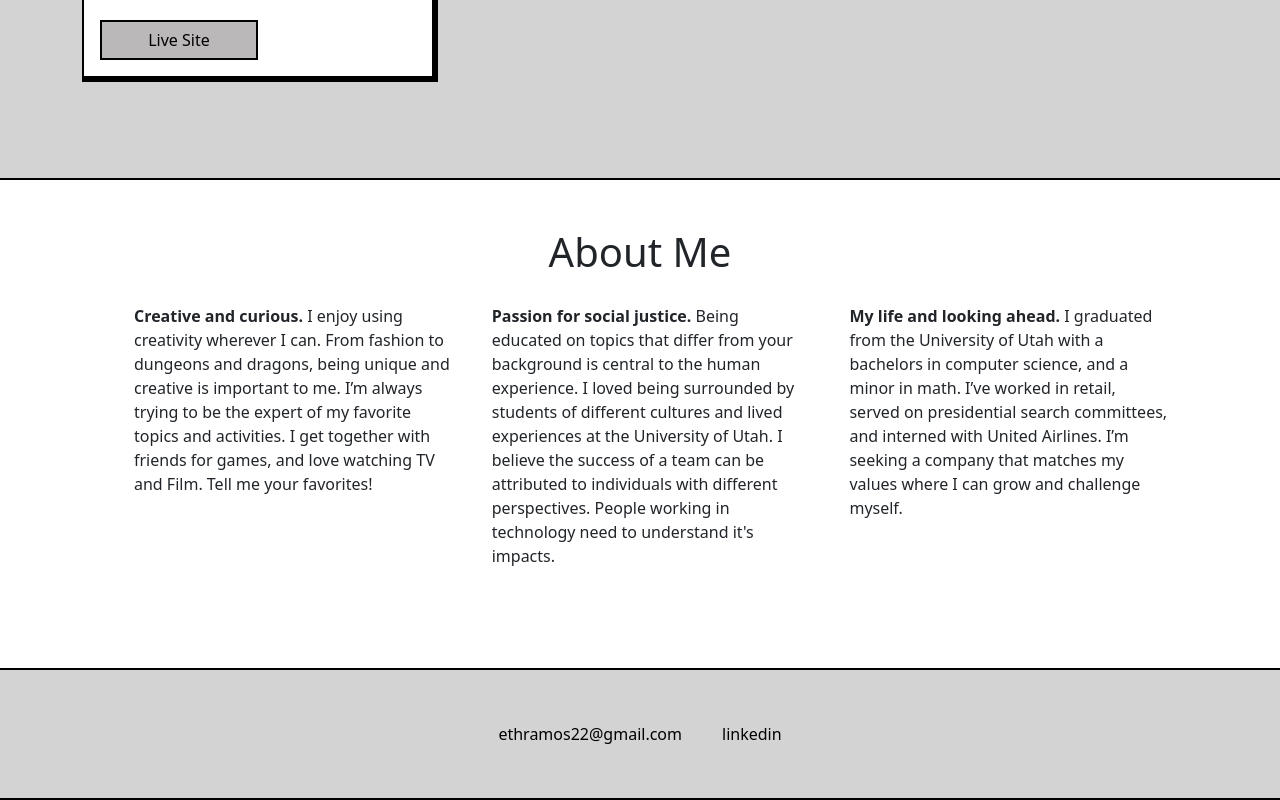
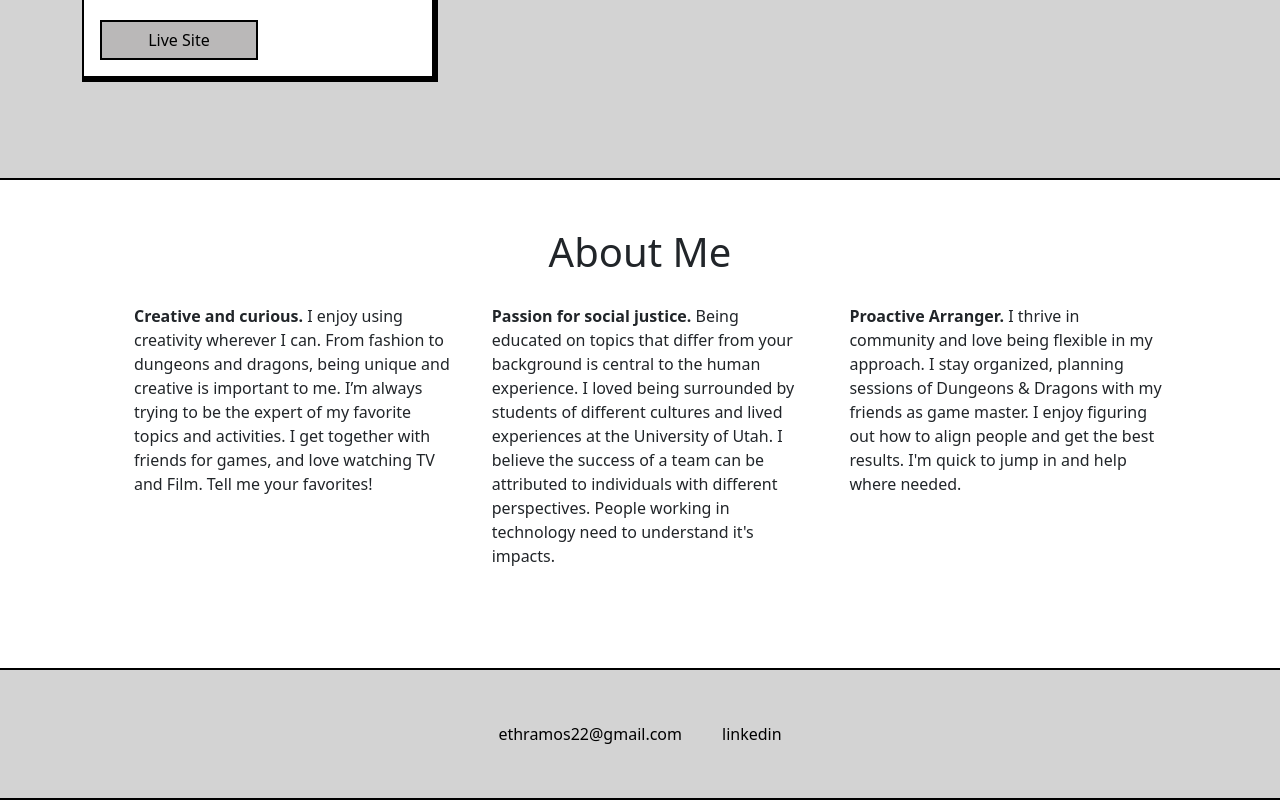
Before and after one commit to ethramos22/portfolio, a React (Create React App) app: page / in a window 1280 px wide. Shown: the part 1520-2320 px from the top of the page. Built offline with nearby package versions, Linux system fonts and the light colour scheme; a web font is replaced by a local one.

Commit message:
About me update point 3

```diff
--- a/src/components/About.jsx
+++ b/src/components/About.jsx
@@ -24,12 +24,10 @@ export default function About() {
               different perspectives. People working in technology need to understand it's impacts.</p>
           </li>
           <li className='about-item'>
-            <p><strong>My life and looking ahead. </strong>I graduated from the University of Utah
-              with a bachelors in computer science, and a minor in math.
-              I’ve worked in retail, served on presidential search committees,
-              and interned with United Airlines.
-              I’m seeking a company that matches my values where I can
-              grow and challenge myself.</p>
+            <p><strong>Proactive Arranger.</strong> I thrive in community and love being flexible
+            in my approach. I stay organized, planning sessions of Dungeons & Dragons with my friends
+            as game master. I enjoy figuring out how to align people and get the best results. I'm
+            quick to jump in and help where needed.</p>
           </li>
         </ul>
       </Container>
```
